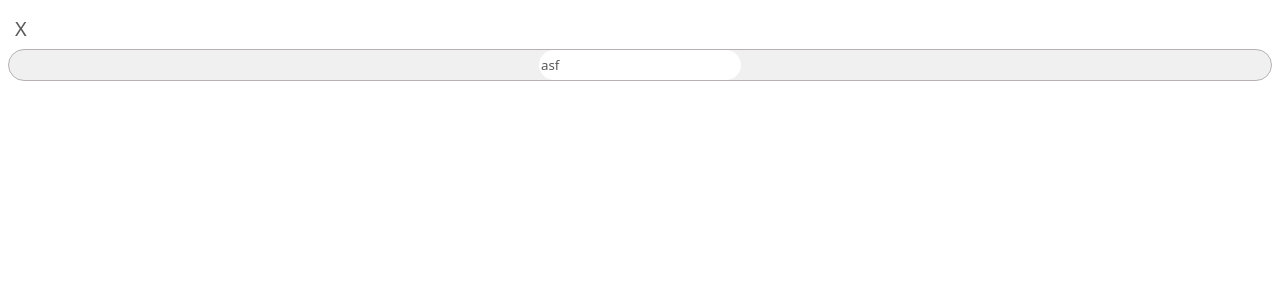
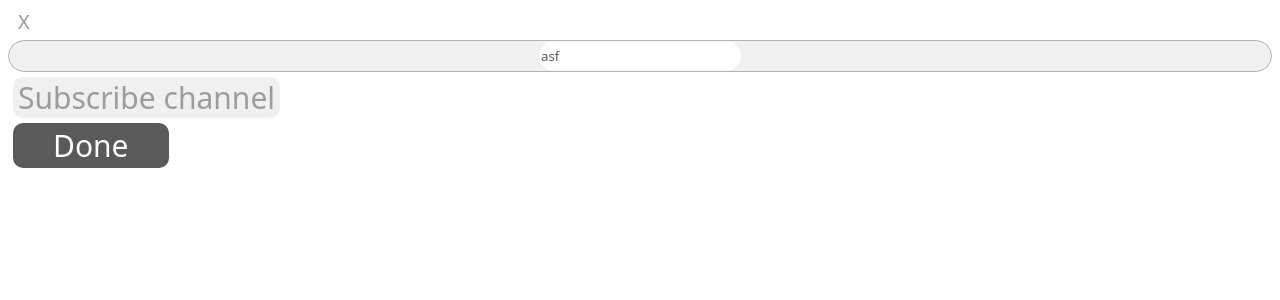
Before and after one commit to subhram-rana-1/functool, a React (Vite) app: page /graph in a window 1280 px wide. Shown: the top 300 px of the page. Built offline with nearby package versions, Linux system fonts and the light colour scheme.

Commit message:
dome button

```diff
--- a/src/assets/css/plusIcon.css
+++ b/src/assets/css/button.css
@@ -1,8 +1,8 @@
-.plus-icon-button {
+.button {
 
 }
 
-.plus-icon-button:active {
+.button:active {
     transform: scale(1.1); /* Scale when clicked */
     background-color: #ea2222; /* Change to red on click */
     color: white; /* Text color change to white */
--- a/src/components/AddEquationSection.tsx
+++ b/src/components/AddEquationSection.tsx
@@ -1,5 +1,5 @@
 import {CSSProperties} from "react";
-import PlusIcon from "./PlusIcon";
+import PlusIconLandingPage from "./PlusIconLandingPage";
 import AddEquationLabel from "./AddEquationLabel";
 import {alignmentCenter, displayStyleFlex, flexDirectionColumn} from "../constants/displayStyles";
 
@@ -19,7 +19,7 @@ const AddEquationSection: React.FC<AddEquationSectionProps> = (
         <div
             style={cssStylingProperties}
         >
-            <PlusIcon
+            <PlusIconLandingPage
                 padding={'0px 28px 13px 31px'}
             />
             <AddEquationLabel />
--- a/src/components/PlusIcon.tsx
+++ b/src/components/Button.tsx
@@ -1,20 +1,21 @@
 import {CSSProperties} from "react";
 import {frontFamilySystemUI} from "../constants/fontFamilies";
-import {colorGray2, colorGrayBG, colorWhite} from "../constants/colors";
+import {colorGray2, colorGrayBG, colorTransparent, colorWhite} from "../constants/colors";
 import {
     alignmentCenter,
     displayStyleFlex,
 } from "../constants/displayStyles";
 import {margin5px} from "../constants/margins";
 import {fontWeight1} from "../constants/fontWeights";
-import {fontSize120px} from "../constants/fontSizes";
-import {borderRadius_35_percent} from "../constants/borderRadius";
-import '../assets/css/plusIcon.css';
+import {fontSize120px, fontSize30px} from "../constants/fontSizes";
+import '../assets/css/button.css';
+import {cursorPointer} from "../constants/Cursors";
+import {borderRadius_10px, borderRadius_35_percent, borderRadius_50_percent} from "../constants/borderRadius";
 
-interface PlusIconProps {
+interface ButtonProps {
+    label: string;
     fontSize?: string;
     fontColor?: string;
-    label?: string
     fontFamily?: string;
     backgroundColor?: string;
     display?: string;
@@ -22,22 +23,26 @@ interface PlusIconProps {
     margin?: string;
     fontWeight?: number;
     borderRadius?: string;
+    width?: string;
 }
 
-const PlusIcon: React.FC<PlusIconProps> = (
+const Button: React.FC<ButtonProps> = (
     {
-        fontSize = fontSize120px,
+        label,
+        fontSize = fontSize30px,
         fontColor = colorGray2,
         fontFamily = frontFamilySystemUI,
         backgroundColor = colorGrayBG,
         display = displayStyleFlex,
-        padding = '0px 30px 10px 30px',
+        padding = '0px 5px 0px 5px',
         margin = margin5px,
         fontWeight = fontWeight1,
-        borderRadius = borderRadius_35_percent,
-    }: PlusIconProps
+        borderRadius = borderRadius_10px,
+    }: ButtonProps
 ) => {
     const cssStylingProperties: CSSProperties = {
+        cursor: cursorPointer,
+        border: 'none',
         justifyContent: alignmentCenter,
         alignItems: alignmentCenter,
         fontFamily: fontFamily,
@@ -52,13 +57,13 @@ const PlusIcon: React.FC<PlusIconProps> = (
     }
 
     return (
-        <div
+        <button
             style={cssStylingProperties}
-            className='plus-icon-button'
+            className='button'
         >
-            +
-        </div>
+            {label}
+        </button>
     )
 }
 
-export default PlusIcon;
+export default Button;
--- a/src/components/CancelIcon.tsx
+++ b/src/components/CancelIcon.tsx
@@ -1,58 +1,22 @@
-import {CSSProperties} from "react";
-import {fontSize120px, fontSize20px} from "../constants/fontSizes";
-import {colorDarkGray, colorGray2, colorGrayBG, colorTransparent} from "../constants/colors";
-import {frontFamilyArial, frontFamilySystemUI} from "../constants/fontFamilies";
-import {alignmentCenter, displayStyleFlex, displayStyleInlineBlock} from "../constants/displayStyles";
-import {margin5px} from "../constants/margins";
-import {fontWeight1, fontWeight100, fontWeight300} from "../constants/fontWeights";
-import {borderRadius_35_percent} from "../constants/borderRadius";
+import {borderRadius_50_percent} from "../constants/borderRadius";
+import Button from "./Button";
+import {colorTransparent} from "../constants/colors";
+import {fontSize20px} from "../constants/fontSizes";
+import {fontWeight150} from "../constants/fontWeights";
 
-interface CancelIconProps {
-    fontSize?: string;
-    fontColor?: string;
-    label?: string
-    fontFamily?: string;
-    backgroundColor?: string;
-    display?: string;
-    padding?: string;
-    margin?: string;
-    fontWeight?: number;
-    borderRadius?: string;
-}
+interface CancelIconProps {}
 
 const CancelIcon: React.FC<CancelIconProps> = (
-    {
-        fontSize = fontSize20px,
-        fontColor = colorDarkGray,
-        fontFamily = frontFamilySystemUI,
-        backgroundColor = colorTransparent,
-        display = displayStyleInlineBlock,
-        padding = '2px',
-        margin = margin5px,
-        fontWeight = fontWeight300,
-        borderRadius = borderRadius_35_percent,
-    }: CancelIconProps
+    {}: CancelIconProps
 ) => {
-    const cssStylingProperties: CSSProperties = {
-        justifyContent: alignmentCenter,
-        alignItems: alignmentCenter,
-        fontFamily: fontFamily,
-        fontSize: fontSize,
-        color: fontColor,
-        backgroundColor: backgroundColor,
-        display: display,
-        padding: padding,
-        margin: margin,
-        fontWeight: fontWeight,
-        borderRadius: borderRadius,
-    }
-
     return (
-        <div
-            style={cssStylingProperties}
-        >
-            X
-        </div>
+        <Button
+            label={'X'}
+            fontWeight={fontWeight150}
+            fontSize={fontSize20px}
+            backgroundColor={colorTransparent}
+            borderRadius = {borderRadius_50_percent}
+        />
     )
 }
 
--- /dev/null
+++ b/src/components/DoneButton.tsx
@@ -0,0 +1,22 @@
+import {borderRadius_50_percent} from "../constants/borderRadius";
+import Button from "./Button";
+import {colorDarkGray, colorTransparent, colorWhite} from "../constants/colors";
+import {fontSize20px} from "../constants/fontSizes";
+import {fontWeight150} from "../constants/fontWeights";
+
+interface DoneButtonProps {}
+
+const DoneButton: React.FC<DoneButtonProps> = (
+    {}: DoneButtonProps
+) => {
+    return (
+        <Button
+            label={'Done'}
+            fontColor={colorWhite}
+            padding = {'2px 40px 2px 40px'}
+            backgroundColor={colorDarkGray}
+        />
+    )
+}
+
+export default DoneButton;
--- a/src/components/GraphInputModal.tsx
+++ b/src/components/GraphInputModal.tsx
@@ -1,5 +1,7 @@
 import CancelIcon from "./CancelIcon";
 import InputBox from "./InputBox";
+import Button from "./Button";
+import DoneButton from "./DoneButton";
 
 interface GraphInputModalProps {}
 
@@ -10,6 +12,8 @@ const GraphInputModal: React.FC<GraphInputModalProps> = (
         <div>
             <div><CancelIcon /></div>
             <div><InputBox /></div>
+            <div><Button label={'Subscribe channel'} /></div>
+            <div><DoneButton /></div>
         </div>
     )
 }
--- /dev/null
+++ b/src/components/PlusIconLandingPage.tsx
@@ -0,0 +1,18 @@
+import {borderRadius_35_percent} from "../constants/borderRadius";
+import Button from "./Button";
+
+interface PlusIconLandingPageProps {}
+
+const PlusIconLandingPage: React.FC<PlusIconLandingPageProps> = (
+    {}: PlusIconLandingPageProps
+) => {
+    return (
+        <Button
+            label={'+'}
+            padding = {'0px 30px 10px 30px'}
+            borderRadius = {borderRadius_35_percent}
+        />
+    )
+}
+
+export default PlusIconLandingPage;
--- /dev/null
+++ b/src/constants/Cursors.ts
@@ -0,0 +1 @@
+export const cursorPointer = 'pointer';
--- a/src/constants/borderRadius.ts
+++ b/src/constants/borderRadius.ts
@@ -1 +1,4 @@
 export const borderRadius_35_percent = '35%';
+export const borderRadius_50_percent = '50%';
+export const borderRadius_10px = '10px';
+export const borderRadius_5px = '5px';
```
